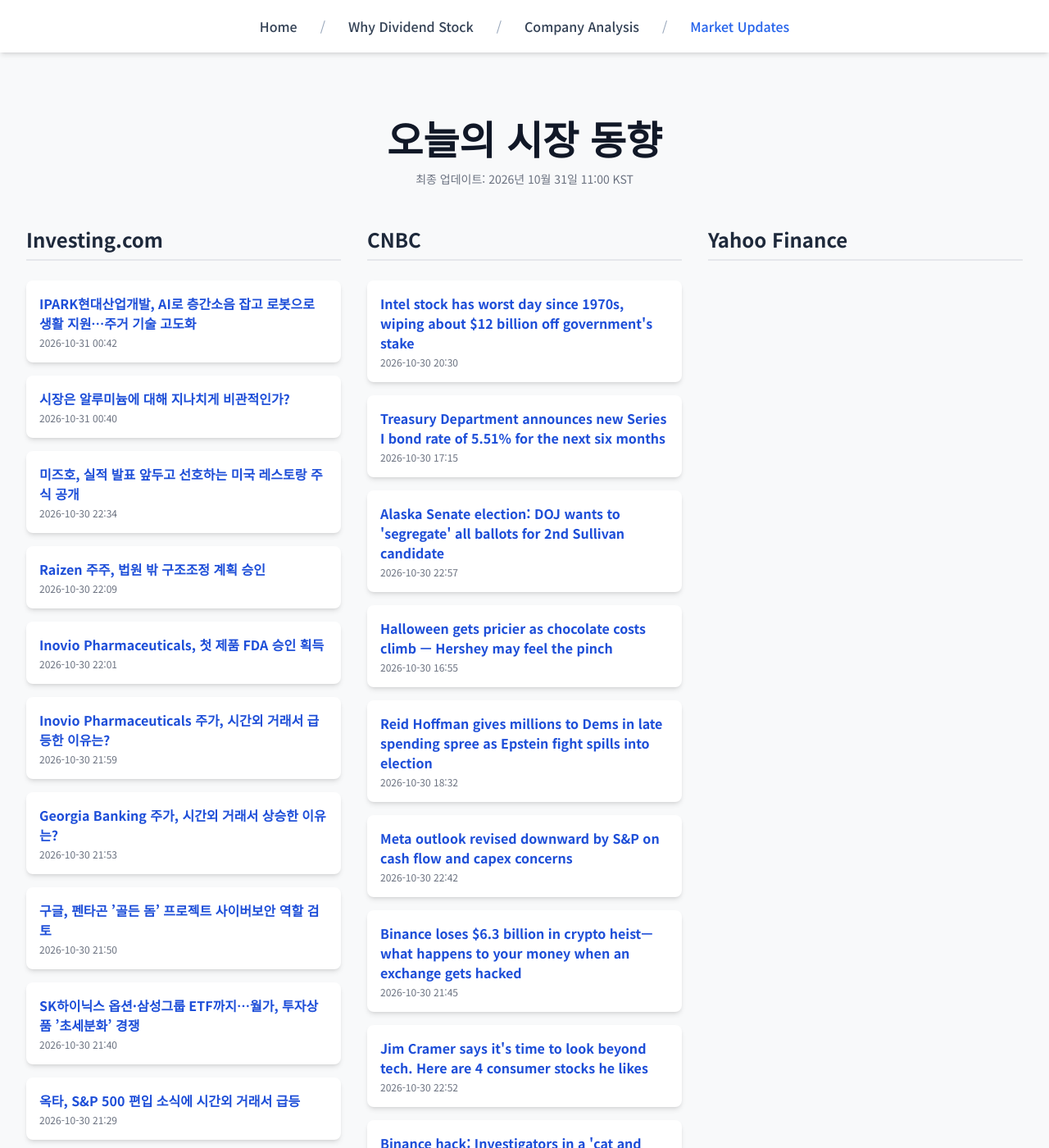
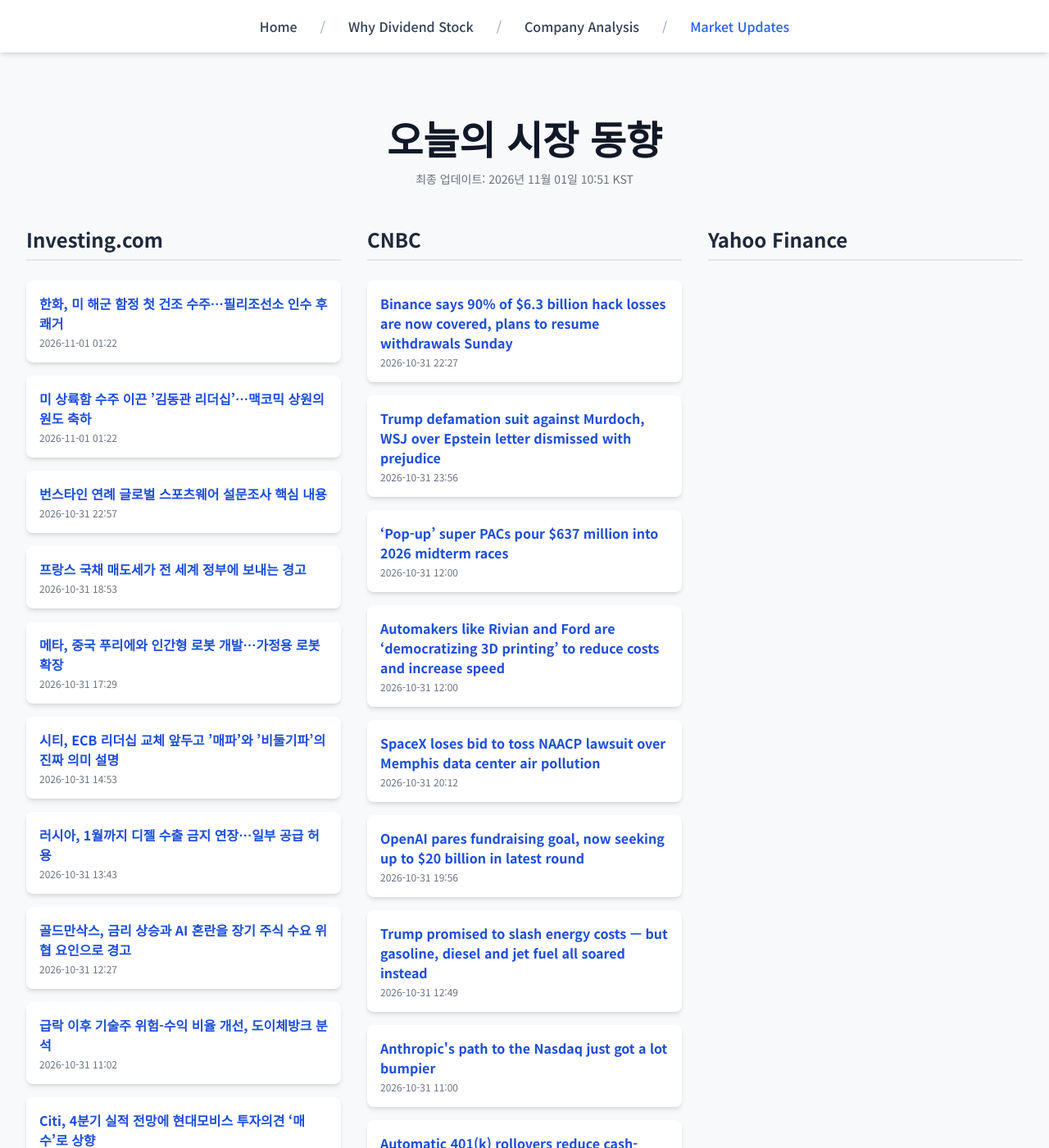
Before and after one commit to Kay-Hwang/my-company-analysis, a Jekyll site: the page built from market-updates.html, in a window 1280 px wide and 1400 px high. Shown: the whole window at 82% size. Built offline with Jekyll 4.4.1, drawn with Linux system fonts in a browser that asks for light colours; nearby versions of some CDN libraries; a script that is not in the unit is left out; some of the changed text lies outside the part shown.

Commit message:
Update daily data

```diff
--- a/_data/latest_data.json
+++ b/_data/latest_data.json
@@ -1,128 +1,128 @@
 {
-  "lastUpdated": "2026년 10월 31일 11:00 KST",
+  "lastUpdated": "2026년 11월 01일 10:51 KST",
   "news": {
     "investing": [
       {
-        "title": "IPARK현대산업개발, AI로 층간소음 잡고 로봇으로 생활 지원…주거 기술 고도화",
-        "link": "https://kr.investing.com/news/stock-market-news/article-2152250",
-        "pubDate": "2026-10-31 00:42:04",
-        "summary": "IPARK현대산업개발, AI로 층간소음 잡고 로봇으로 생활 지원…주거 기술 고도화"
+        "title": "한화, 미 해군 함정 첫 건조 수주…필리조선소 인수 후 쾌거",
+        "link": "https://kr.investing.com/news/stock-market-news/article-2152384",
+        "pubDate": "2026-11-01 01:22:33",
+        "summary": "한화, 미 해군 함정 첫 건조 수주…필리조선소 인수 후 쾌거"
       },
       {
-        "title": "시장은 알루미늄에 대해 지나치게 비관적인가?",
-        "link": "https://kr.investing.com/news/stock-market-news/article-2152251",
-        "pubDate": "2026-10-31 00:40:08",
-        "summary": "시장은 알루미늄에 대해 지나치게 비관적인가?"
+        "title": "미 상륙함 수주 이끈 ’김동관 리더십’…맥코믹 상원의원도 축하",
+        "link": "https://kr.investing.com/news/stock-market-news/article-2152383",
+        "pubDate": "2026-11-01 01:22:29",
+        "summary": "미 상륙함 수주 이끈 ’김동관 리더십’…맥코믹 상원의원도 축하"
       },
       {
-        "title": "미즈호, 실적 발표 앞두고 선호하는 미국 레스토랑 주식 공개",
-        "link": "https://kr.investing.com/news/stock-market-news/article-2152209",
-        "pubDate": "2026-10-30 22:34:08",
-        "summary": "미즈호, 실적 발표 앞두고 선호하는 미국 레스토랑 주식 공개"
+        "title": "번스타인 연례 글로벌 스포츠웨어 설문조사 핵심 내용",
+        "link": "https://kr.investing.com/news/stock-market-news/article-2152365",
+        "pubDate": "2026-10-31 22:57:05",
+        "summary": "번스타인 연례 글로벌 스포츠웨어 설문조사 핵심 내용"
       },
       {
-        "title": "Raizen 주주, 법원 밖 구조조정 계획 승인",
-        "link": "https://kr.investing.com/news/stock-market-news/article-93CH-2152194",
-        "pubDate": "2026-10-30 22:09:02",
-        "summary": "Raizen 주주, 법원 밖 구조조정 계획 승인"
+        "title": "프랑스 국채 매도세가 전 세계 정부에 보내는 경고",
+        "link": "https://kr.investing.com/news/stock-market-news/article-2152359",
+        "pubDate": "2026-10-31 18:53:38",
+        "summary": "프랑스 국채 매도세가 전 세계 정부에 보내는 경고"
       },
       {
-        "title": "Inovio Pharmaceuticals, 첫 제품 FDA 승인 획득",
-        "link": "https://kr.investing.com/news/stock-market-news/article-93CH-2152191",
-        "pubDate": "2026-10-30 22:01:54",
-        "summary": "Inovio Pharmaceuticals, 첫 제품 FDA 승인 획득"
+        "title": "메타, 중국 푸리에와 인간형 로봇 개발…가정용 로봇 확장",
+        "link": "https://kr.investing.com/news/stock-market-news/article-2152356",
+        "pubDate": "2026-10-31 17:29:26",
+        "summary": "메타, 중국 푸리에와 인간형 로봇 개발…가정용 로봇 확장"
       },
       {
-        "title": "Inovio Pharmaceuticals 주가, 시간외 거래서 급등한 이유는?",
-        "link": "https://kr.investing.com/news/stock-market-news/article-93CH-2152188",
-        "pubDate": "2026-10-30 21:59:50",
-        "summary": "Inovio Pharmaceuticals 주가, 시간외 거래서 급등한 이유는?"
+        "title": "시티, ECB 리더십 교체 앞두고 ’매파’와 ’비둘기파’의 진짜 의미 설명",
+        "link": "https://kr.investing.com/news/stock-market-news/article-2152348",
+        "pubDate": "2026-10-31 14:53:31",
+        "summary": "시티, ECB 리더십 교체 앞두고 ’매파’와 ’비둘기파’의 진짜 의미 설명"
       },
       {
-        "title": "Georgia Banking 주가, 시간외 거래서 상승한 이유는?",
-        "link": "https://kr.investing.com/news/stock-market-news/article-93CH-2152186",
-        "pubDate": "2026-10-30 21:53:33",
-        "summary": "Georgia Banking 주가, 시간외 거래서 상승한 이유는?"
+        "title": "러시아, 1월까지 디젤 수출 금지 연장…일부 공급 허용",
+        "link": "https://kr.investing.com/news/stock-market-news/article-2152345",
+        "pubDate": "2026-10-31 13:43:46",
+        "summary": "러시아, 1월까지 디젤 수출 금지 연장…일부 공급 허용"
       },
       {
-        "title": "구글, 펜타곤 ’골든 돔’ 프로젝트 사이버보안 역할 검토",
-        "link": "https://kr.investing.com/news/stock-market-news/article-2152185",
-        "pubDate": "2026-10-30 21:50:59",
-        "summary": "구글, 펜타곤 ’골든 돔’ 프로젝트 사이버보안 역할 검토"
+        "title": "골드만삭스, 금리 상승과 AI 혼란을 장기 주식 수요 위협 요인으로 경고",
+        "link": "https://kr.investing.com/news/stock-market-news/article-2152340",
+        "pubDate": "2026-10-31 12:27:33",
+        "summary": "골드만삭스, 금리 상승과 AI 혼란을 장기 주식 수요 위협 요인으로 경고"
       },
       {
-        "title": "SK하이닉스 옵션·삼성그룹 ETF까지…월가, 투자상품 ’초세분화’ 경쟁",
-        "link": "https://kr.investing.com/news/stock-market-news/article-2152175",
-        "pubDate": "2026-10-30 21:40:35",
-        "summary": "SK하이닉스 옵션·삼성그룹 ETF까지…월가, 투자상품 ’초세분화’ 경쟁"
+        "title": "급락 이후 기술주 위험-수익 비율 개선, 도이체방크 분석",
+        "link": "https://kr.investing.com/news/stock-market-news/article-2152330",
+        "pubDate": "2026-10-31 11:02:38",
+        "summary": "급락 이후 기술주 위험-수익 비율 개선, 도이체방크 분석"
       },
       {
-        "title": "옥타, S&P 500 편입 소식에 시간외 거래서 급등",
-        "link": "https://kr.investing.com/news/stock-market-news/article-2152168",
-        "pubDate": "2026-10-30 21:29:08",
-        "summary": "옥타, S&P 500 편입 소식에 시간외 거래서 급등"
+        "title": "Citi, 4분기 실적 전망에 현대모비스 투자의견 ‘매수’로 상향",
+        "link": "https://kr.investing.com/news/stock-market-news/article-93CH-2152321",
+        "pubDate": "2026-10-31 10:04:48",
+        "summary": "Citi, 4분기 실적 전망에 현대모비스 투자의견 ‘매수’로 상향"
       }
     ],
     "cnbc": [
       {
-        "title": "Intel stock has worst day since 1970s, wiping about $12 billion off government's stake",
-        "link": "https://www.cnbc.com/2026/10/30/amazon-intel-earnings-big-tech-ai-spending-concerns.html",
-        "pubDate": "Fri, 30 Oct 2026 20:30:57 GMT",
-        "summary": "Investors are nervous about the massive AI spending from the tech giants and whether that will pay off."
+        "title": "Binance says 90% of $6.3 billion hack losses are now covered, plans to resume withdrawals Sunday",
+        "link": "https://www.cnbc.com/2026/10/31/binance-hack-asset-coverage-withdrawals.html",
+        "pubDate": "Sat, 31 Oct 2026 22:27:56 GMT",
+        "summary": "Binance says it has restored backing for 90% of assets affected by its $6.3 billion hack and is planning to resume withdrawals, subject to security checks."
+      },
+      {
+        "title": "Trump defamation suit against Murdoch, WSJ over Epstein letter dismissed with prejudice",
+        "link": "https://www.cnbc.com/2026/10/31/trump-murdoch-wsj-epstein-defamation-lawsuit-dismissed.html",
+        "pubDate": "Sat, 31 Oct 2026 23:56:40 GMT",
+        "summary": "President Donald Trump denied writing a birthday letter to sex offender Jeffrey Epstein, which was the subject of a 2025 Wall Street Journal article."
+      },
+      {
+        "title": "‘Pop-up’ super PACs pour $637 million into 2026 midterm races",
+        "link": "https://www.cnbc.com/2026/10/31/2026-midterm-election-super-pacs-donor-disclosure.html",
+        "pubDate": "Sat, 31 Oct 2026 12:00:01 GMT",
+        "summary": "Twenty-two late-forming super PACs spent about $637 million in 2026 congressional races, sometimes before voters could see their donors."
+      },
+      {
+        "title": "Automakers like Rivian and Ford are ‘democratizing 3D printing’ to reduce costs and increase speed",
+        "link": "https://www.cnbc.com/2026/10/31/automakers-3d-printing-ford-rivian-gm.html",
+        "pubDate": "Sat, 31 Oct 2026 12:00:01 GMT",
+        "summary": "Automakers including Ford, Rivian and GM are expanding 3D printing to make prototypes, factory tools and low-volume parts faster and at lower cost."
+      },
+      {
+        "title": "SpaceX loses bid to toss NAACP lawsuit over Memphis data center air pollution",
+        "link": "https://www.cnbc.com/2026/10/31/xai-naacp-clean-air-act-lawsuit-dismissal.html",
+        "pubDate": "Sat, 31 Oct 2026 20:12:37 GMT",
+        "summary": "The Colossus data centers and a power plant that SpaceXAI is also building in Southaven, Mississippi, have faced community backlash for years."
+      },
+      {
+        "title": "OpenAI pares fundraising goal, now seeking up to $20 billion in latest round",
+        "link": "https://www.cnbc.com/2026/10/31/openai-fundraising-20-billion-valuation.html",
+        "pubDate": "Sat, 31 Oct 2026 19:56:23 GMT",
+        "summary": "The funding round is still in progress and has not closed, so the figures are subject to change, a person directly familiar with the deal told CNBC."
+      },
+      {
+        "title": "Trump promised to slash energy costs  — but gasoline, diesel and jet fuel all soared instead",
+        "link": "https://www.cnbc.com/2026/10/31/trump-gas-diesel-price-midterm-election.html",
+        "pubDate": "Sat, 31 Oct 2026 12:49:58 GMT",
+        "summary": "President Donald Trump promised voters who were angry about inflation that he would slash gasoline prices below $2 a gallon in his first year in office."
+      },
+      {
+        "title": "Anthropic's path to the Nasdaq just got a lot bumpier",
+        "link": "https://www.cnbc.com/2026/10/31/anthropic-ipo-ai-spending.html",
+        "pubDate": "Sat, 31 Oct 2026 11:00:01 GMT",
+        "summary": "Concerning projections from hyperscalers this week punished tech stocks and pushed the Nasdaq to its first three-week losing streak since March."
+      },
+      {
+        "title": "Automatic 401(k) rollovers reduce cash-outs, research finds — but few accounts reach new employer plans",
+        "link": "https://www.cnbc.com/2026/10/31/401k-cash-outs-automatic-rollovers.html",
+        "pubDate": "Sat, 31 Oct 2026 13:30:01 GMT",
+        "summary": "Workers with small 401(k) balances are cashing out less often under an automatic portability program, but most accounts remain in temporary IRAs."
       },
       {
         "title": "Treasury Department announces new Series I bond rate of 5.51% for the next six months",
         "link": "https://www.cnbc.com/2026/10/30/treasury-i-bond-rate-through-april-2027.html",
         "pubDate": "Fri, 30 Oct 2026 17:15:53 GMT",
         "summary": "The U.S. Department of the Treasury has announced new Series I bond rates through April 2027."
-      },
-      {
-        "title": "Alaska Senate election: DOJ wants to 'segregate' all ballots for 2nd Sullivan candidate",
-        "link": "https://www.cnbc.com/2026/10/30/alaska-senate-election-doj-lawsuit-sullivan-peltola.html",
-        "pubDate": "Fri, 30 Oct 2026 22:57:55 GMT",
-        "summary": "The winner of the Alaska election could determine whether Republicans retain their majority in the U.S. Senate or if Democrats take control of the chamber."
-      },
-      {
-        "title": "Halloween gets pricier as chocolate costs climb — Hershey may feel the pinch",
-        "link": "https://www.cnbc.com/2026/10/30/halloween-gets-pricier-as-chocolate-costs-rise-hershey-could-feel-it.html",
-        "pubDate": "Fri, 30 Oct 2026 16:55:41 GMT",
-        "summary": "Higher cocoa and sugar prices are fueling above-average cost inflation for candy"
-      },
-      {
-        "title": "Reid Hoffman gives millions to Dems in late spending spree as Epstein fight spills into election",
-        "link": "https://www.cnbc.com/2026/10/30/reid-hoffman-democrats-epstein-midterms-2026.html",
-        "pubDate": "Fri, 30 Oct 2026 18:32:17 GMT",
-        "summary": "Reid Hoffman has given $8 million to Wisconsin Democrats backing David Crowley as Tom Tiffany attacks Hoffman's past ties to Jeffrey Epstein."
-      },
-      {
-        "title": "Meta outlook revised downward by S&P on cash flow and capex concerns",
-        "link": "https://www.cnbc.com/2026/10/30/meta-outlook-to-revised-to-negative-by-sp-after-cash-flow-negative.html",
-        "pubDate": "Fri, 30 Oct 2026 22:42:26 GMT",
-        "summary": "Meta has been given a negative outlook by S&amp;P Global Ratings due to the company's hefty capital expenditures and concerns about free cash flow."
-      },
-      {
-        "title": "Binance loses $6.3 billion in crypto heist—what happens to your money when an exchange gets hacked",
-        "link": "https://www.cnbc.com/make-it/2026/10/30/binance-crypto-hack-customer-funds.html",
-        "pubDate": "Fri, 30 Oct 2026 21:45:52 GMT",
-        "summary": "Crypto exchanges make it easier to buy, sell and store digital assets, but they come with risks, too."
-      },
-      {
-        "title": "Jim Cramer says it's time to look beyond tech. Here are 4 consumer stocks he likes",
-        "link": "https://www.cnbc.com/2026/10/30/jim-cramer-consumer-staples-stocks.html",
-        "pubDate": "Fri, 30 Oct 2026 22:52:04 GMT",
-        "summary": "Cramer said investors looking to diversify beyond the struggling AI trade should consider consumer staples."
-      },
-      {
-        "title": "Binance hack: Investigators in a 'cat and mouse game' to recover $6.3 billion in stolen funds",
-        "link": "https://www.cnbc.com/2026/10/30/binance-hack-stolen-crypto-recovery.html",
-        "pubDate": "Fri, 30 Oct 2026 19:27:03 GMT",
-        "summary": "More than $6 billion in crypto was stolen from Binance, setting off a race to recover the funds before North Korea-linked hackers can launder them into cash."
-      },
-      {
-        "title": "'Bad time to troll': Binance co-founder Zhao asks Musk for support after hack",
-        "link": "https://www.cnbc.com/2026/10/30/binance-hack-elon-musk-tesla-spacex.html",
-        "pubDate": "Fri, 30 Oct 2026 20:02:45 GMT",
-        "summary": "Binance co-founder Changpeng Zhao asked Elon Musk to stop “trolling” after a $6.3 billion hack, pointing to Binance’s $1 billion-plus SpaceX stake."
       }
     ],
     "yahoo": []
```
